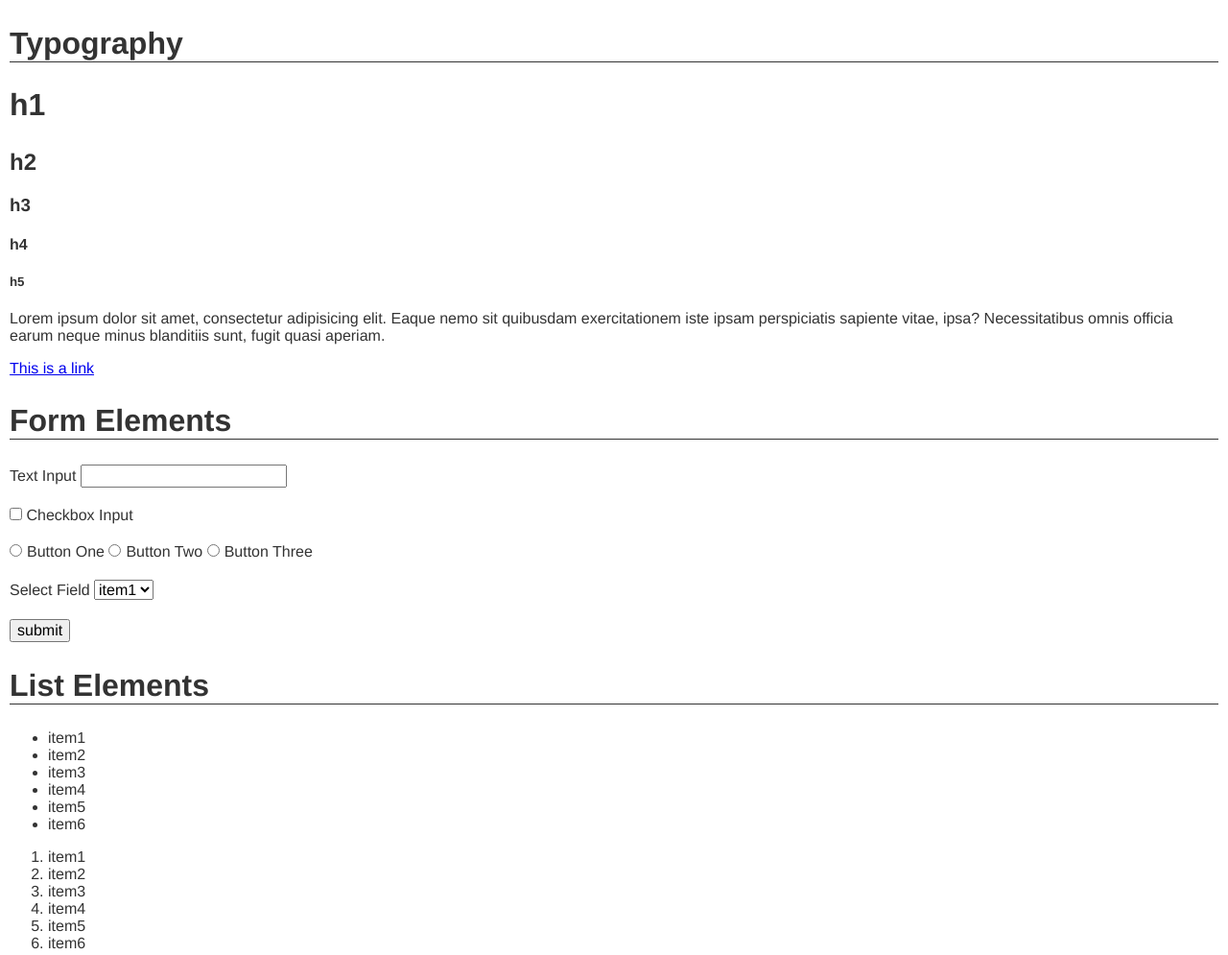
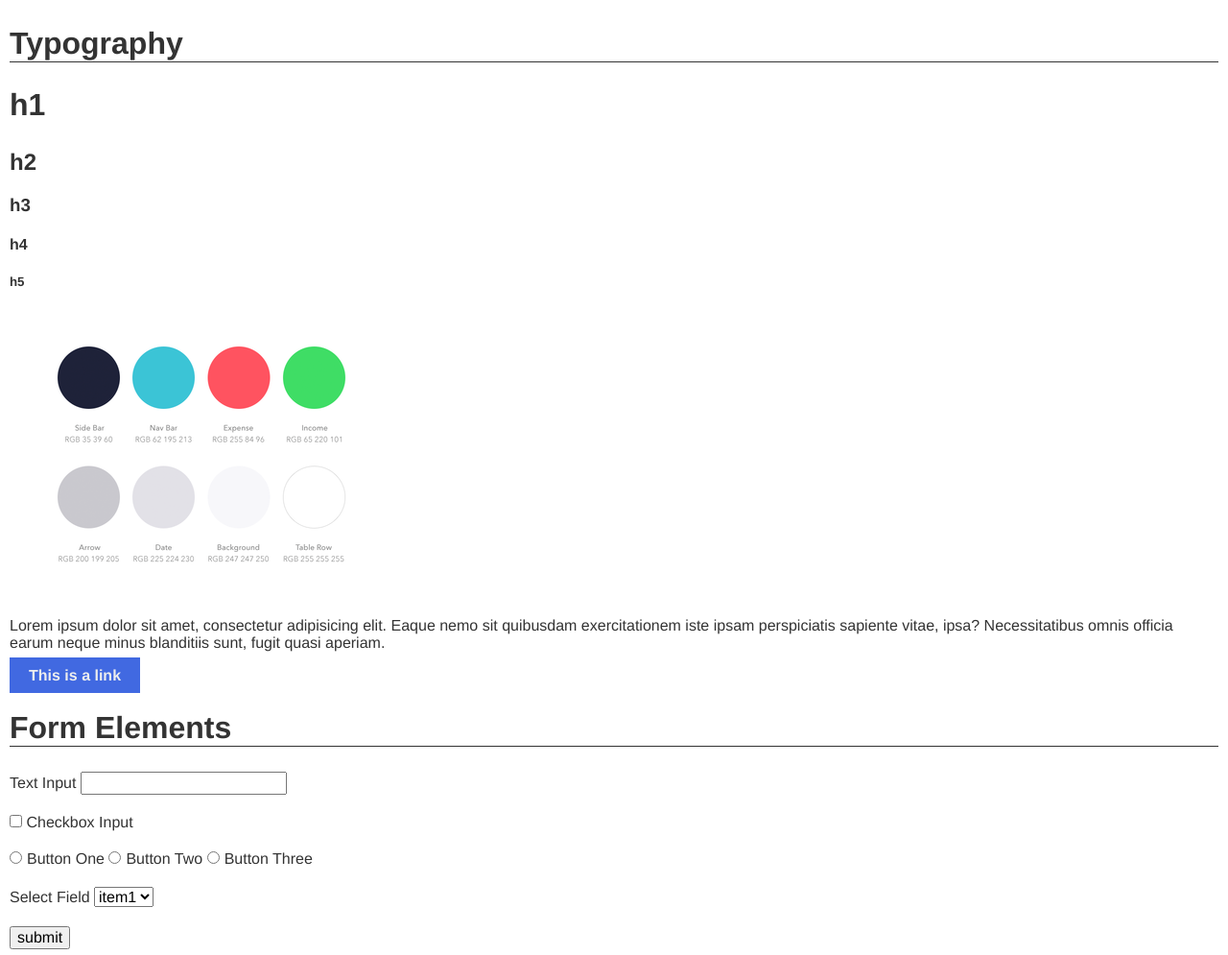
Before and after one commit to winterwei/missyukorules, a plain HTML site: page index.html in a window 1280 px wide. Shown: the top 995 px of the page at 96% size. Drawn offline with Linux system fonts and the light colour scheme.

Commit message:
modified css, added image

```diff
--- a/css/main.css
+++ b/css/main.css
@@ -18,6 +18,20 @@ h1.title {
   border-bottom: 1px solid #333;
 }
 
+a {
+	text-decoration: none;
+	font-weight: 600;
+	background-color: royalblue;
+	color:#eee;
+	padding: 10px 20px;
+	-webkit-transition: all 0.5s ease-in-out;
+}
+
+a:hover {
+	background-color: #424242;
+	border-radius: 20px;
+}
+
 .formelement {
   margin: 20px 0;
 }
@@ -25,3 +39,16 @@ h1.title {
 input[type="radio"] {
   margin-right: 5px;
 }
+
+section ul {
+	list-style:none;
+	padding: 0;
+}
+
+section ul li {
+	display: inline-block;
+	padding: 5px 10px;
+	background-color: tomato;
+	color:white;
+
+}
--- a/index.html
+++ b/index.html
@@ -14,6 +14,7 @@
     <h3>h3</h3>
     <h4>h4</h4>
     <h5>h5</h5>
+    <img src="images/palette_1x.png" alt="">
     <p>Lorem ipsum dolor sit amet, consectetur adipisicing elit. Eaque nemo sit quibusdam exercitationem iste ipsam perspiciatis sapiente vitae, ipsa? Necessitatibus omnis officia earum neque minus blanditiis sunt, fugit quasi aperiam.</p>
 
     <a href="#">This is a link</a>
```
Also changed, not shown: images/palette_1x.png (added).
